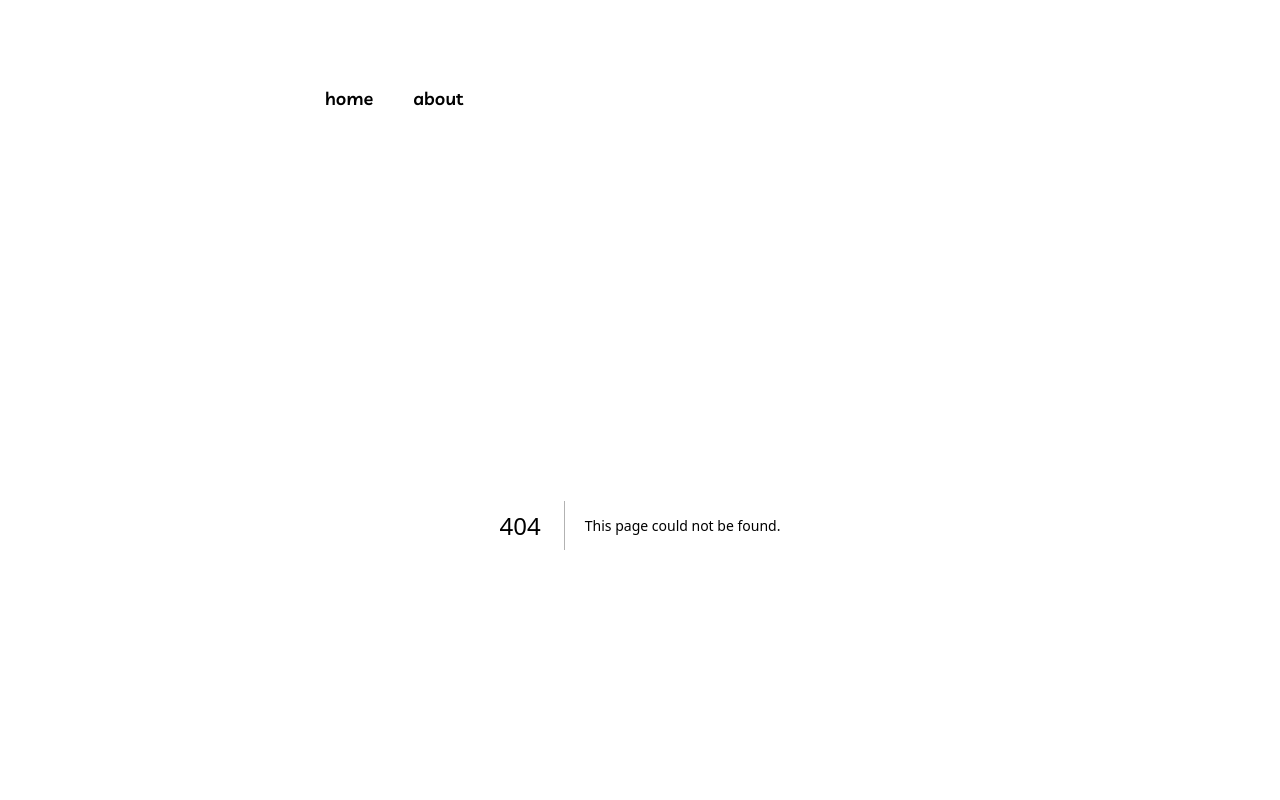
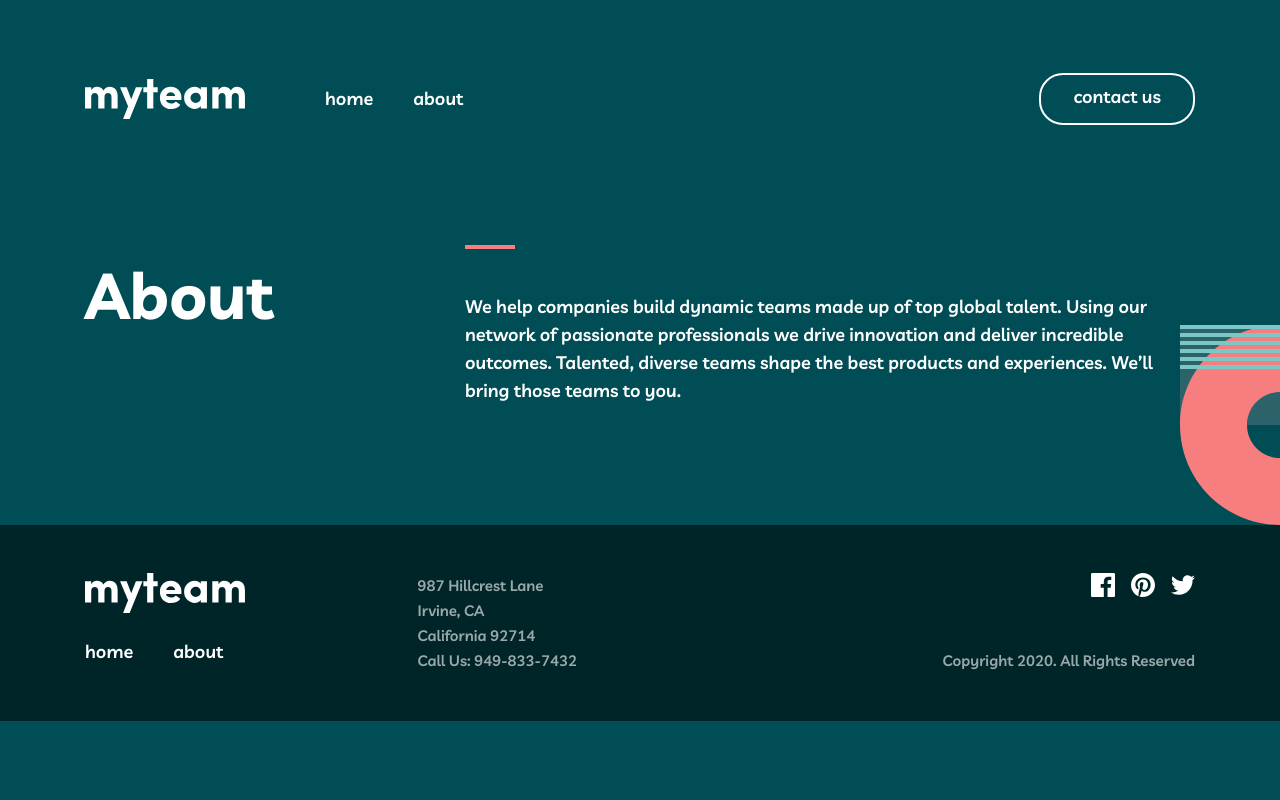
Before and after one commit to mackieva/myteam, a Next.js app: page /about in a window 1280 px wide. Before the commit this address had no page. Shown: the top 800 px of the page. Built offline with nearby package versions, Linux system fonts and the light colour scheme.

Commit message:
internal page setup and about hero

```diff
--- /dev/null
+++ b/app/about/page.tsx
@@ -0,0 +1,6 @@
+import AboutHero from '@/components/about/about-hero';
+const AboutPage = () => {
+	return <AboutHero />;
+};
+
+export default AboutPage;
--- /dev/null
+++ b/app/contact/page.tsx
@@ -0,0 +1,5 @@
+const ContactPage = () => {
+	return <h2>Contact</h2>;
+};
+
+export default ContactPage;
--- /dev/null
+++ b/components/about/about-hero.tsx
@@ -0,0 +1,40 @@
+const AboutHero = () => {
+	return (
+		<section className='pt-[120px] relative'>
+			<div className='max-w-[1110px] mx-auto pb-[120px] grid grid-cols-[350px_730px] gap-[30px] relative'>
+				<div>
+					<h1 className='text-[64px] leading-[100px] max-w-[10ch]'>About</h1>
+				</div>
+				<div className='flex flex-col items-start justify-between'>
+					<span className='h-1 w-[50px] bg-lc' />
+					<p className='body-one mt-[44px]'>
+						We help companies build dynamic teams made up of top global talent.
+						Using our network of passionate professionals we drive innovation
+						and deliver incredible outcomes. Talented, diverse teams shape the
+						best products and experiences. We’ll bring those teams to you.
+					</p>
+				</div>
+			</div>
+			<svg
+				xmlns='http://www.w3.org/2000/svg'
+				width='200'
+				height='200'
+				className='absolute bottom-0 -right-[100px]'
+			>
+				<g fill='none' fill-rule='evenodd'>
+					<path fill='#2C6269' d='M100 100H0V0h100z' />
+					<path
+						fill='#F67E7E'
+						d='M100 0c55.228 0 100 44.772 100 100s-44.772 100-100 100S0 155.228 0 100 44.772 0 100 0zm0 67c-18.225 0-33 14.775-33 33s14.775 33 33 33 33-14.775 33-33-14.775-33-33-33z'
+					/>
+					<path
+						fill='#79C8C7'
+						d='M100 40v4H0v-4h100zm0-8v4H0v-4h100zm0-8v4H0v-4h100zm0-8v4H0v-4h100zm0-8v4H0V8h100zm0-8v4H0V0h100z'
+					/>
+				</g>
+			</svg>
+		</section>
+	);
+};
+
+export default AboutHero;
```
